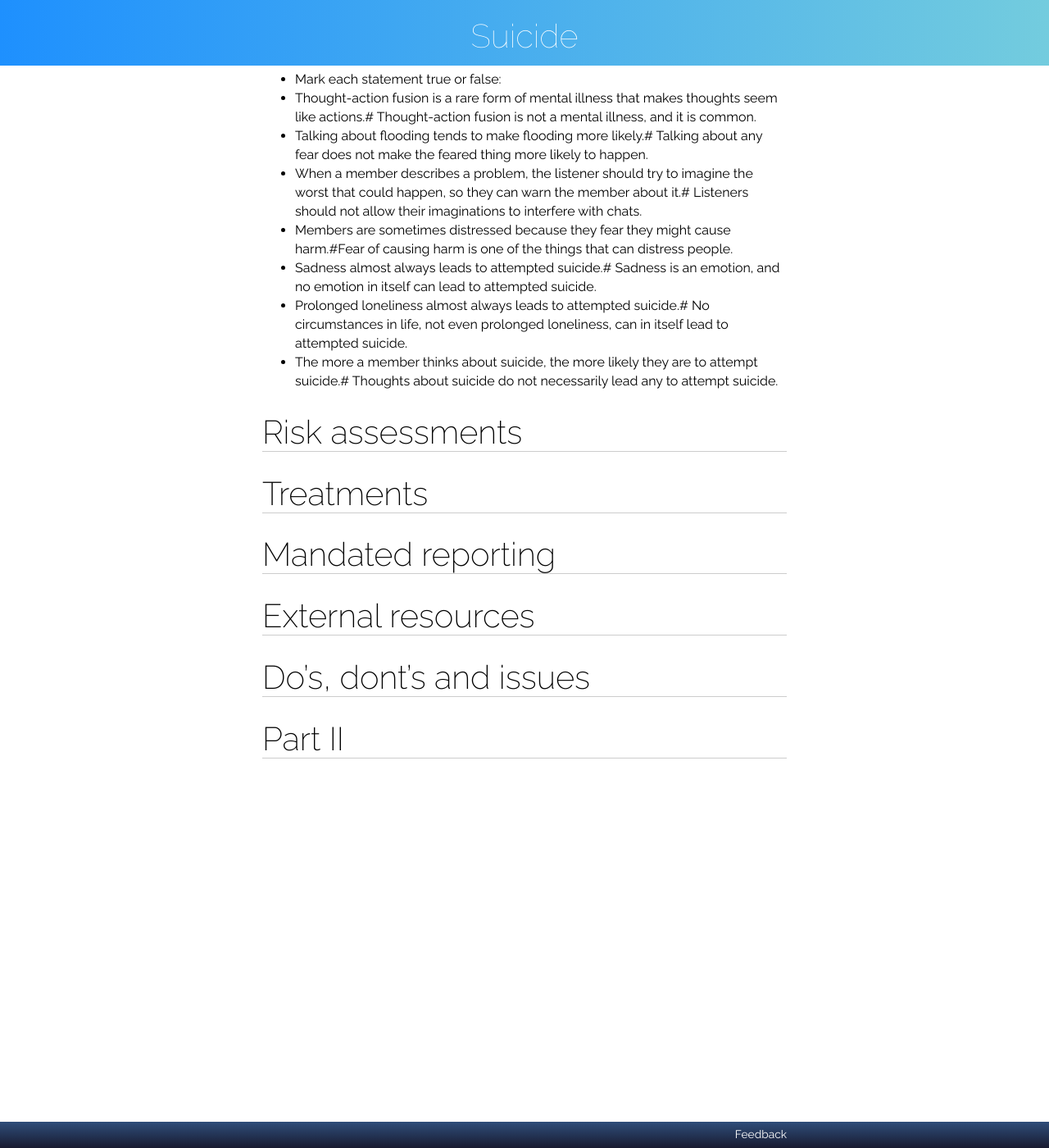
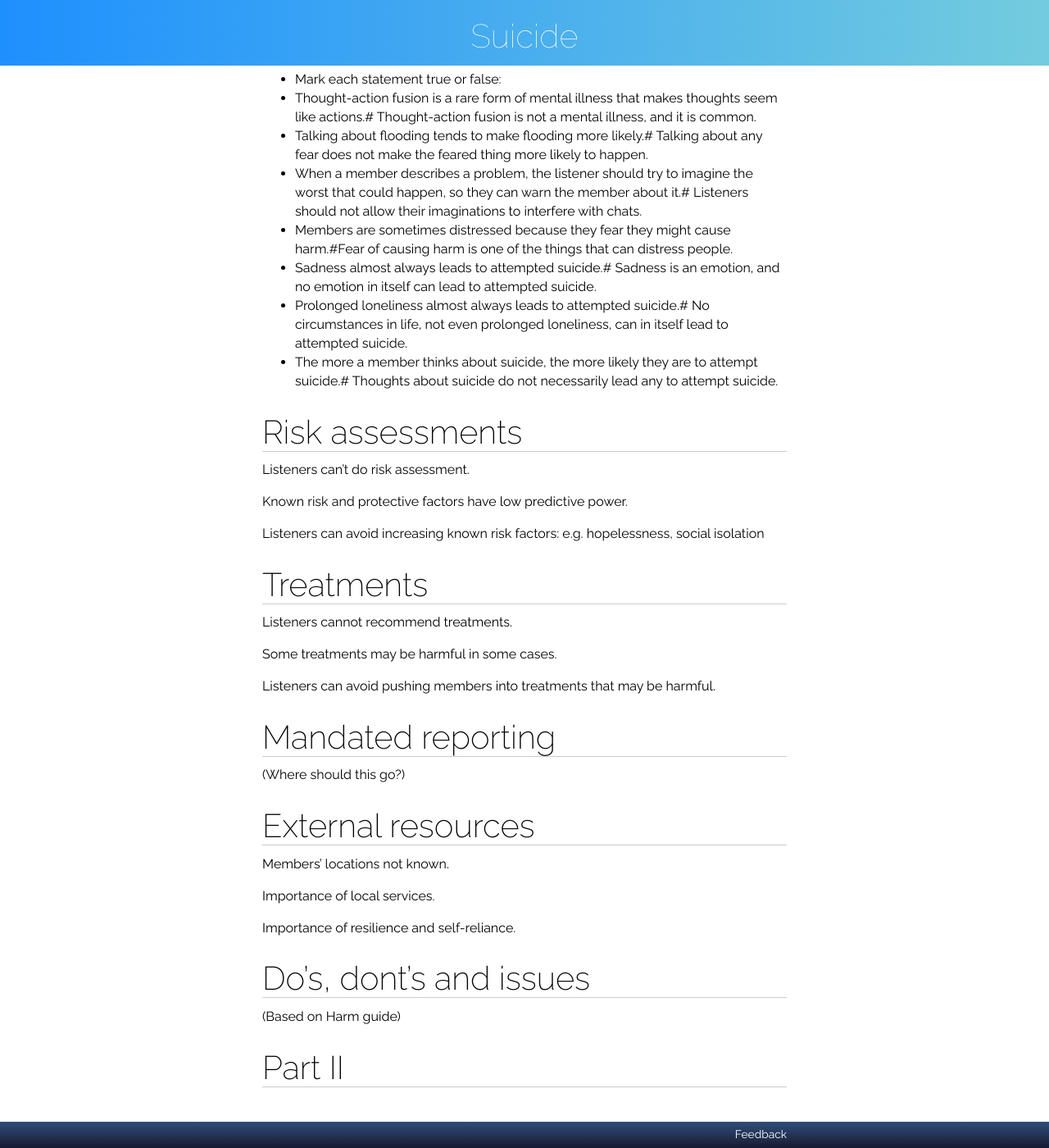
Before and after one commit to RarelyCharlie/rarelycharlie.github.io, a Jekyll site: the page built from _draft/suicide.md, in a window 1280 px wide and 1400 px high, scrolled down 8876 px. Shown: the whole window at 82% size. Built offline with Jekyll 4.4.1, drawn with Linux system fonts in a browser that asks for light colours.

Commit message:
some outlining

```diff
--- a/_draft/suicide.md
+++ b/_draft/suicide.md
@@ -300,13 +300,35 @@ After the quiz, the next section looks at some unintended consequences that can
 
 # Risk assessments
 
+Listeners can't do risk assessment.
+
+Known risk and protective factors have low predictive power.
+
+Listeners can avoid increasing known risk factors: e.g. hopelessness, social isolation
+
 # Treatments
+
+Listeners cannot recommend treatments.
+
+Some treatments may be harmful in some cases.
+
+Listeners can avoid pushing members into treatments that may be harmful.
 
 # Mandated reporting
 
+(Where should this go?)
+
 # External resources
+
+Members' locations not known.
+
+Importance of local services.
+
+Importance of resilience and self-reliance.
 
 # Do's, dont's and issues
 
+(Based on Harm guide)
+
 # Part II
 {:.part}
```
